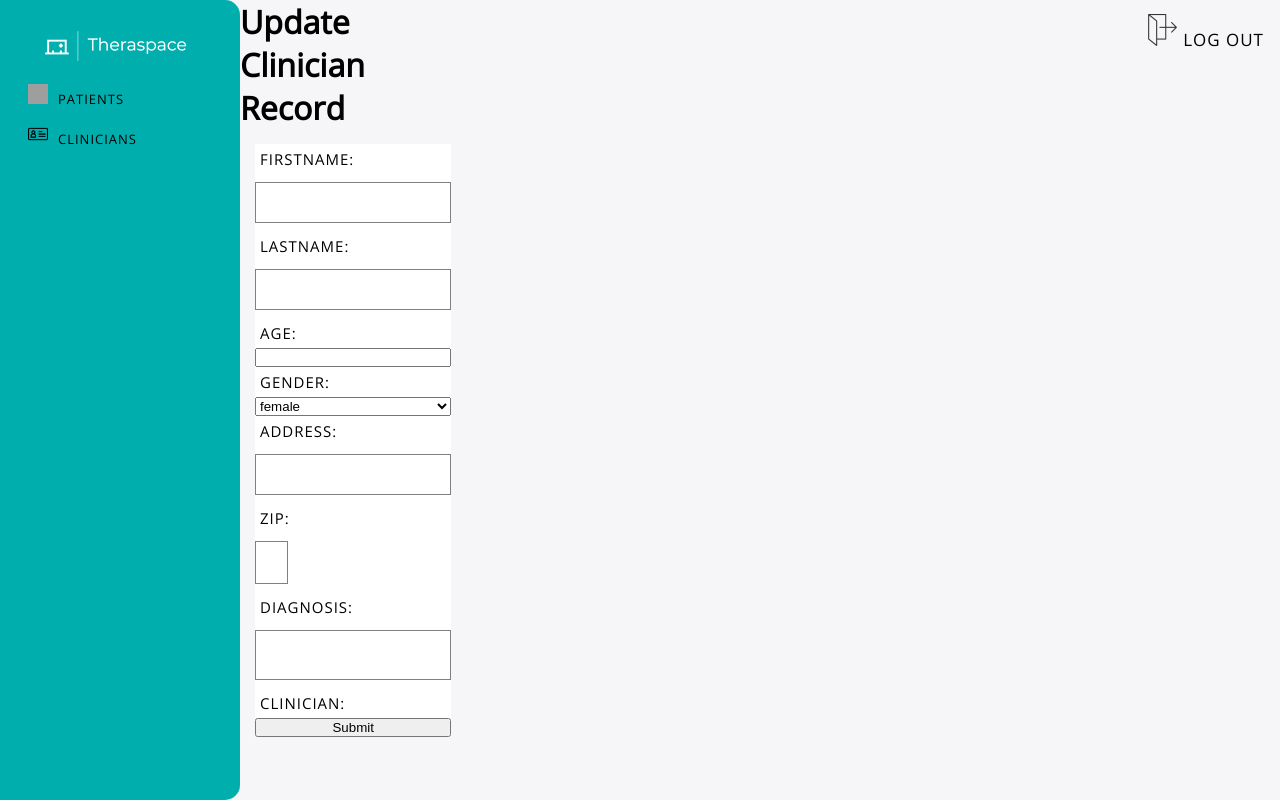
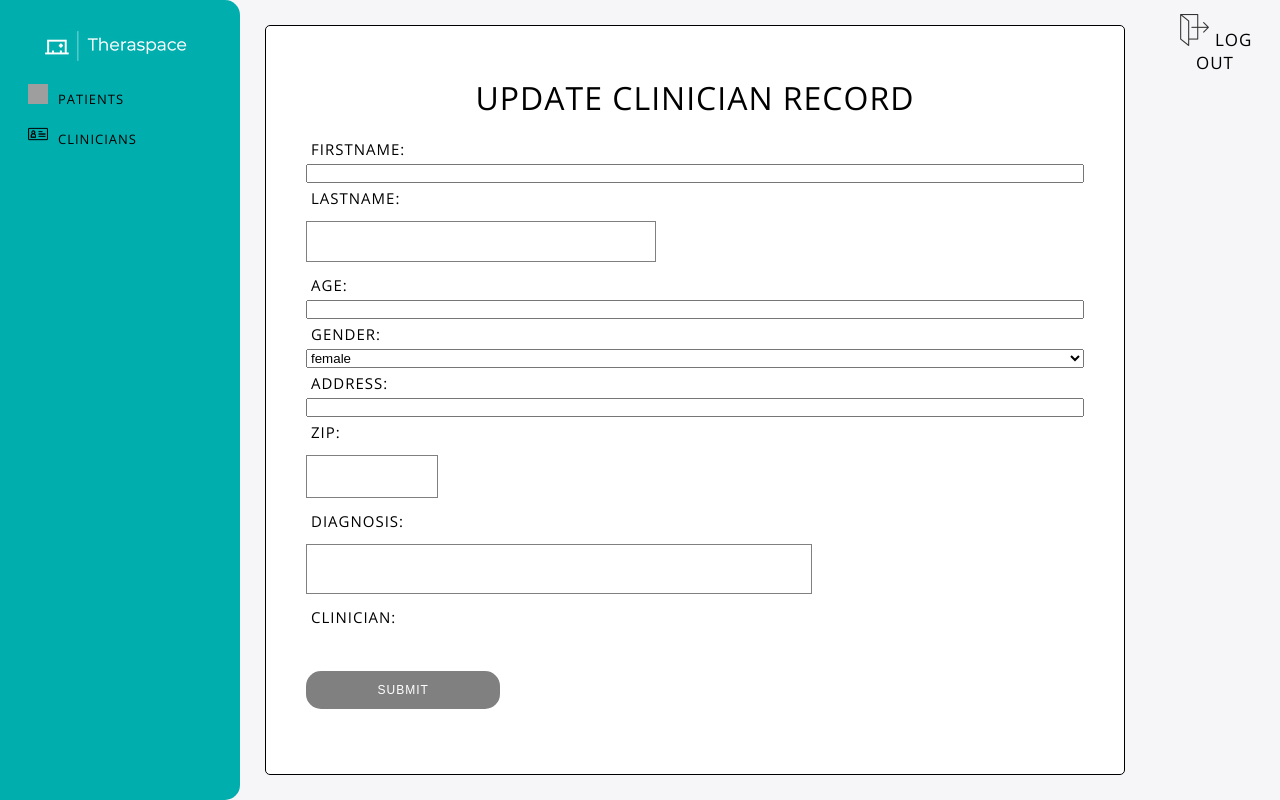
Before and after one commit to dsamala/theraspace, a Django app: template main_app/templates/clinician_update.html in a window 1280 px wide. Run offline with Django 4.2, Linux system fonts and the light colour scheme; the template is opened without the code that fills it: values that come from a table or form of the project are taken from there, others are empty; grey boxes are pictures that could not be loaded.

Commit message:
vital clinician error debug, missed styling on clinician update page

```diff
--- a/main_app/templates/clinician_update.html
+++ b/main_app/templates/clinician_update.html
@@ -2,23 +2,22 @@
 {% load static %}
 {% block content %}
 <div class="home-container">
-
     <div class="side-nav">
         <div class="logo-container"><a class="logolink" href="/"><img class="logo-icon" src="{% static '../static/images/logo.png' %}"></img></a></div>
         <a class="homelink" href="/patients"><img class="icon" src="{% static '../static/images/record.png' %}"></img>Patients</a>
         <a class="homelink" href="/clinicians"><img class="icon" src="{% static '../static/images/license.png' %}"></img>Clinicians</a>
 
     </div>
-
-    <div class="form-container">
-
+    <div class="record-container">
         <div class="clinician-record">
-            <h1>Update Clinician Record</h1>
+            <h1 class="list-header">Update Clinician Record</h1>
+            <div class="clinician-record">
             <form method="POST">
                 {% csrf_token %}
                 {{form}}
-                <input type="submit" value="Submit"/>
+                <input class="form-btn" type="submit" value="Submit"/>
             </form>
+            </div>
         </div>
     </div>
     <div class="top-nav">
--- a/main_app/views.py
+++ b/main_app/views.py
@@ -129,11 +129,9 @@
     success_url = '/clinicians'
 
 
-@method_decorator(login_required, name='dispatch')
 def clinician_show(request, clinician_id):
     clinician = Clinician.objects.get(id=clinician_id)
     patients = list(clinician.patient_set.all())
-    print(patients)
     return render(request, 'clinician_detail.html', {'clinician': clinician, 'patients': patients})
 
 @method_decorator(login_required, name='dispatch')
--- a/theraspace/settings.py
+++ b/theraspace/settings.py
@@ -102,8 +102,8 @@
 
 # Database
 # https://docs.djangoproject.com/en/4.0/ref/settings/#databases
-DATABASE_URL = os.environ['DATABASE_URL']
-conn = psycopg2.connect(DATABASE_URL, sslmode='require')
+# DATABASE_URL = os.environ['DATABASE_URL']
+# conn = psycopg2.connect(DATABASE_URL, sslmode='require')
 
 DATABASES = {
     'default': {
@@ -112,7 +112,7 @@
     }
 }
 
-DATABASES['default'] = dj_database_url.config(conn_max_age=600, ssl_require=True)
+# DATABASES['default'] = dj_database_url.config(conn_max_age=600, ssl_require=True)
 
 
 
```
